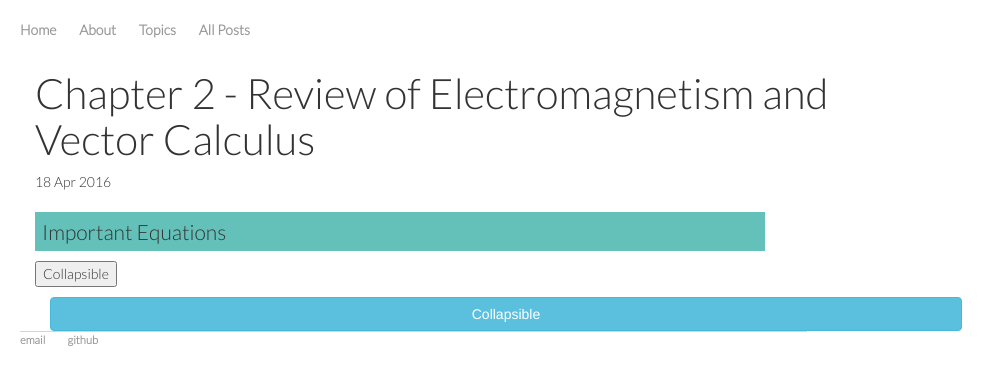
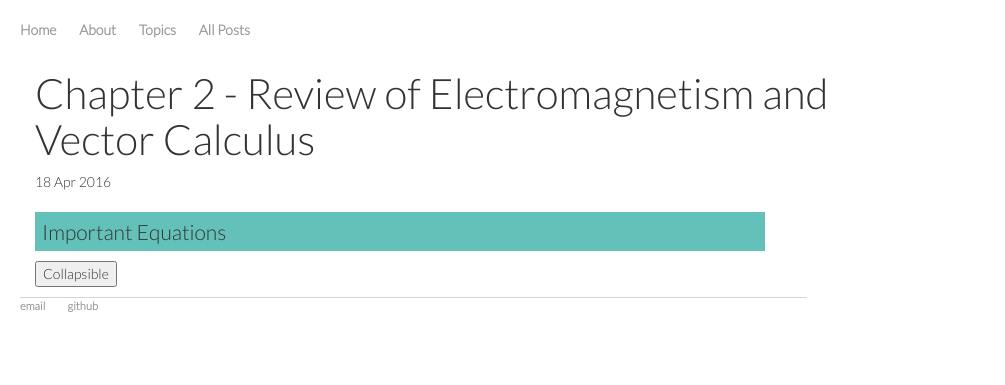
Before and after one commit to serriferous/initial.github.io, a Jekyll site: the page built from _posts/2016-04-18-chapter-2.md, in a window 1280 px wide. Shown: the top 385 px of the page, without its empty margins (0-1005 px from the left). Built offline with Jekyll 4.4.1, drawn with Linux system fonts in a browser that asks for light colours.

Commit message:
Update 2016-04-18-chapter-2.md

```diff
--- a/_posts/2016-04-18-chapter-2.md
+++ b/_posts/2016-04-18-chapter-2.md
@@ -14,12 +14,3 @@ Important Equations
 <div id="demo" class="collapse">
 Lorem ipsum dolor text....
 </div>
-
-<div class="container">
-  <a href="#trial" class="btn btn-info" data-toggle="collapse">Collapsible</a>
-  <div id="trial" class="collapse">
-    Lorem ipsum dolor sit amet, consectetur adipisicing elit,
-    sed do eiusmod tempor incididunt ut labore et dolore magna aliqua. Ut enim ad minim veniam,
-    quis nostrud exercitation ullamco laboris nisi ut aliquip ex ea commodo consequat.
-  </div>
-</div>
```
